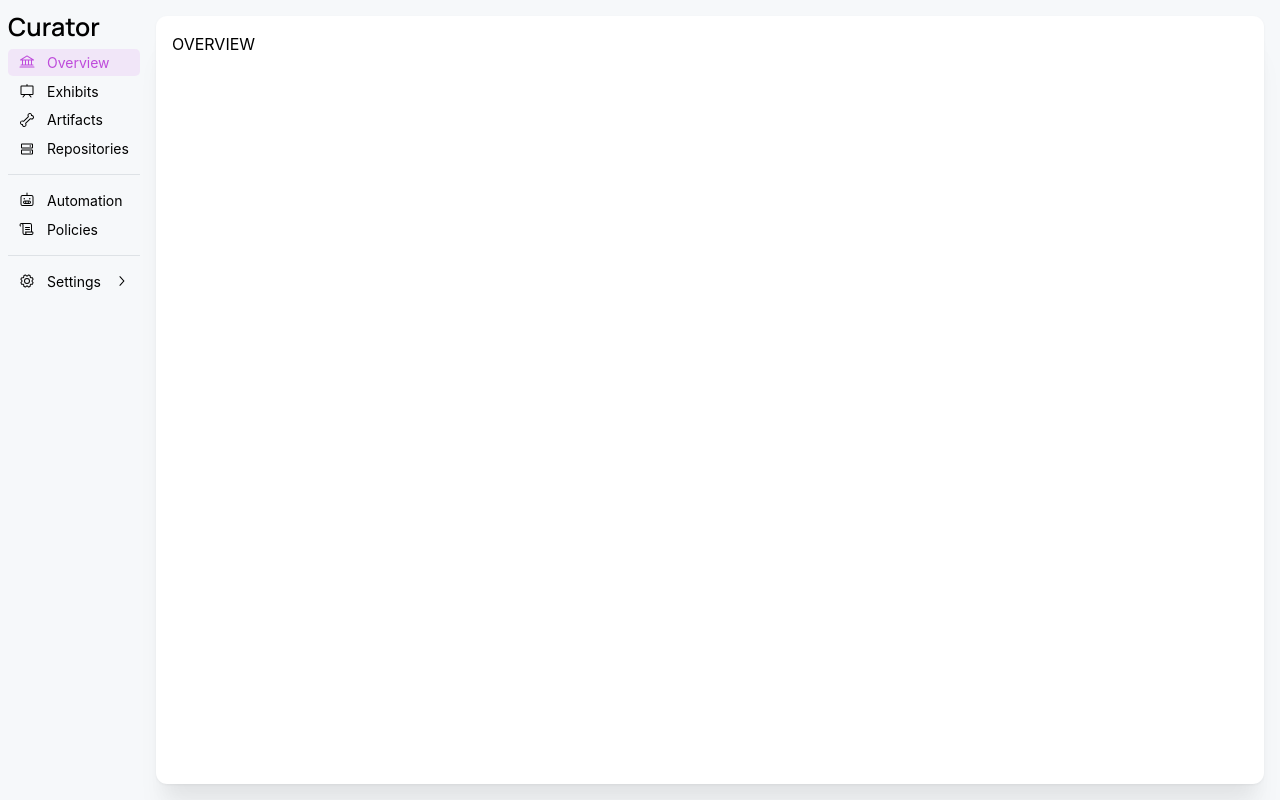
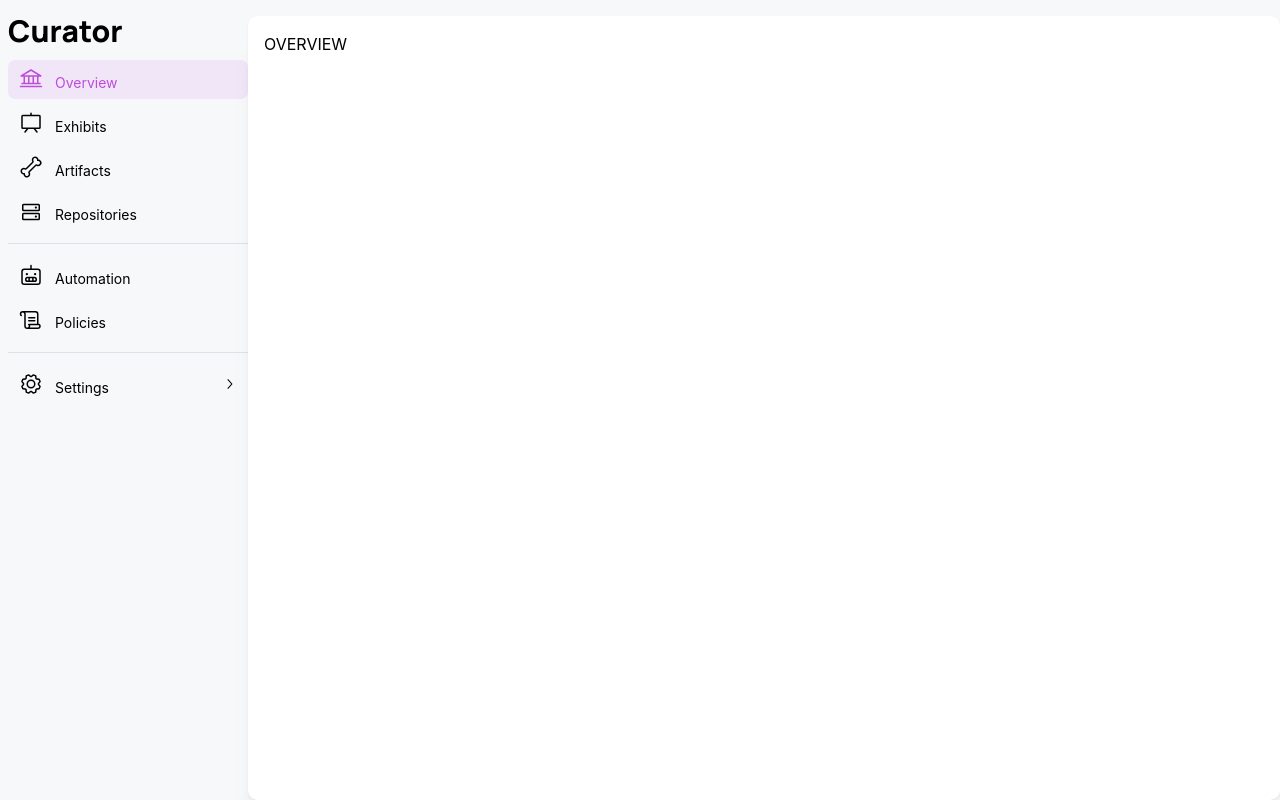
Before and after one commit to WilsonStewart/curator, a React (Vite) app in the folder curator-web/: page / in a window 1280 px wide. Built offline with nearby package versions, Linux system fonts and the light colour scheme.

Commit message:
main ui layout styling

```diff
--- a/curator-web/src/components/main.layout.tsx
+++ b/curator-web/src/components/main.layout.tsx
@@ -1,14 +1,35 @@
 import { Box, Divider, NavLink, Paper } from "@mantine/core";
-import { GearIcon, BankIcon, RobotIcon, ScrollIcon, PresentationIcon, BoneIcon, HardDrivesIcon, UsersIcon } from "@phosphor-icons/react"
+import {
+  GearIcon,
+  BankIcon,
+  RobotIcon,
+  ScrollIcon,
+  PresentationIcon,
+  BoneIcon,
+  HardDrivesIcon,
+  UsersIcon,
+} from "@phosphor-icons/react";
 import type { PropsWithChildren } from "react";
-
 
 export function MainLayout(props: PropsWithChildren) {
   return (
-        <Box style={{ display: 'flex', height: '100vh', overflow: 'hidden', background: "#f6f8fa" }}>
-            <Box style={{ width: "10em", padding: ".5em 0 0 .5em" }}>
+    <Box
+      style={{
+        display: "flex",
+        height: "100vh",
+        overflow: "hidden",
+        background: "#f6f8fa",
+      }}
+    >
+      <Box style={{ padding: ".5em 0 0 .5em" }}>
         <Box>
-                    <Box component="a" href="/" style={{ fontFamily: "Manrope", fontSize: 25, fontWeight: 600 }}>Curator</Box>
+          <Box
+            component="a"
+            href="/"
+            style={{ fontFamily: "Manrope", fontSize: 30, fontWeight: 800 }}
+          >
+            Curator
+          </Box>
         </Box>
         <NavLink
           color="grape"
@@ -61,9 +82,10 @@ export function MainLayout(props: PropsWithChildren) {
             active={false}
           />
         </NavLink>
-
       </Box>
-            <Paper shadow="xl" style={{ background: "white", width: "100%", padding: "1em", borderRadius: ".7em", margin: "1em" }}>{props.children}</Paper>
+      <Paper radius={10} className="main" shadow="xl">
+        {props.children}
+      </Paper>
     </Box>
-    )
+  );
 }
--- a/curator-web/src/styles.css
+++ b/curator-web/src/styles.css
@@ -1,8 +1,12 @@
 @import "tailwindcss";
+
+html{
+  background: white
+}
 
 body {
   @apply m-0;
-  font-family: -apple-system, BlinkMacSystemFont, "Segoe UI", "Roboto", "Oxygen",
+  font-family: "Manrope" -apple-system, BlinkMacSystemFont, "Segoe UI", "Roboto", "Oxygen",
     "Ubuntu", "Cantarell", "Fira Sans", "Droid Sans", "Helvetica Neue",
     sans-serif;
   -webkit-font-smoothing: antialiased;
@@ -14,29 +18,13 @@ code {
     monospace;
 }
 
-.mantine-AppShell-navbar {
-  background-color: #f4f6f8
-}
-
-.mantine-AppShell-header {
-  background-color: red
-}
-
-.mantine-AppShell-main {
-  background-color: #f4f6f8;
-}
-
-.mantine-AppShell-main .mainDiv {
-  background-color: white;
-  height: 500px;
-  /* border-top-left-radius: 10px; */
-}
-
 .mantine-NavLink-root {
   border-radius: .3em;
   padding: 0 10px 0 10px;
-  margin: 2px 0 2px 0;
-  border: transparent solid .1px
+  margin: 5px 0 5px 0;
+  border: transparent solid .1px;
+  font-size: 1.5em;
+  width: 10em;
 }
 
 .mantine-NavLink-root:hover {
@@ -45,3 +33,10 @@ code {
   -webkit-transition: all .1s ease;
   transition: all .1s ease;
 }
+
+.mantine-Paper-root.main {
+  background-color: white;
+  padding: 1em;
+  margin: 1em 0 0 0;
+  width: 100%;
+}
```
Lines whose indentation alone changed are shown as unchanged.
